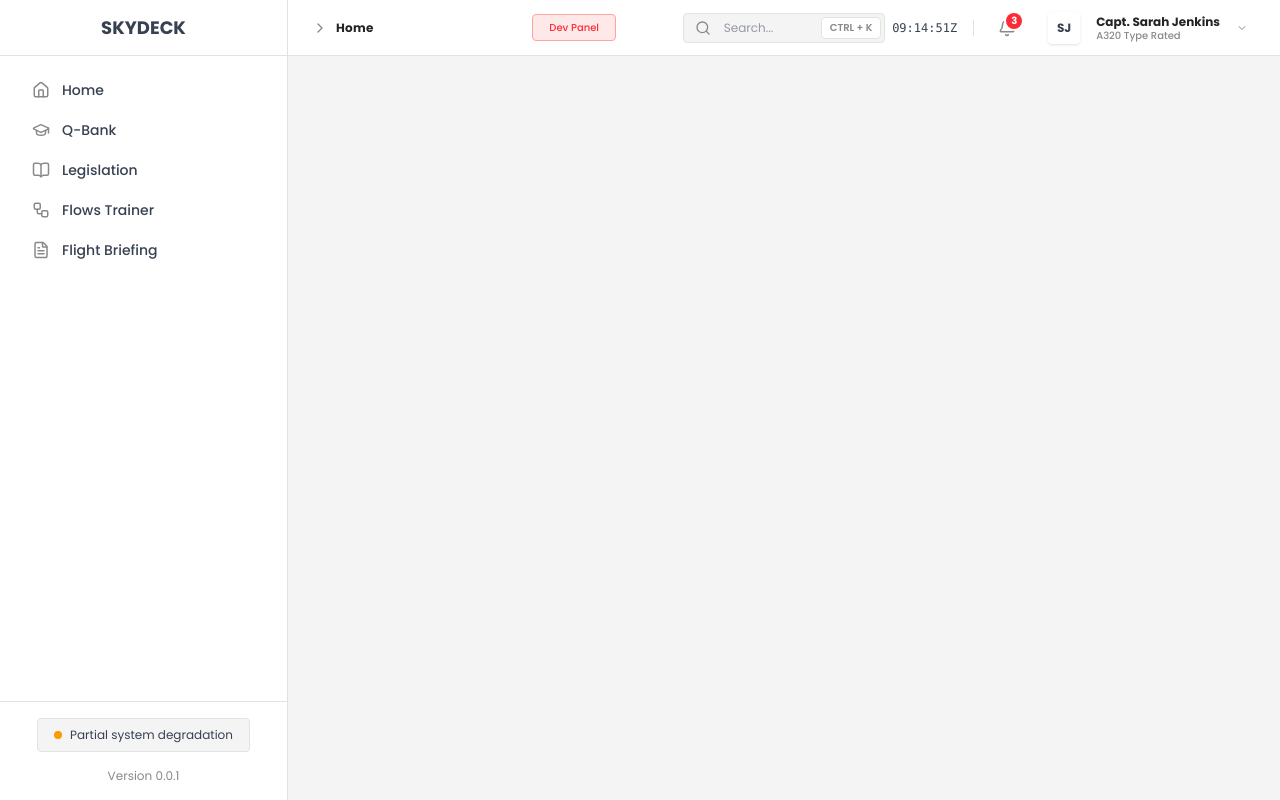
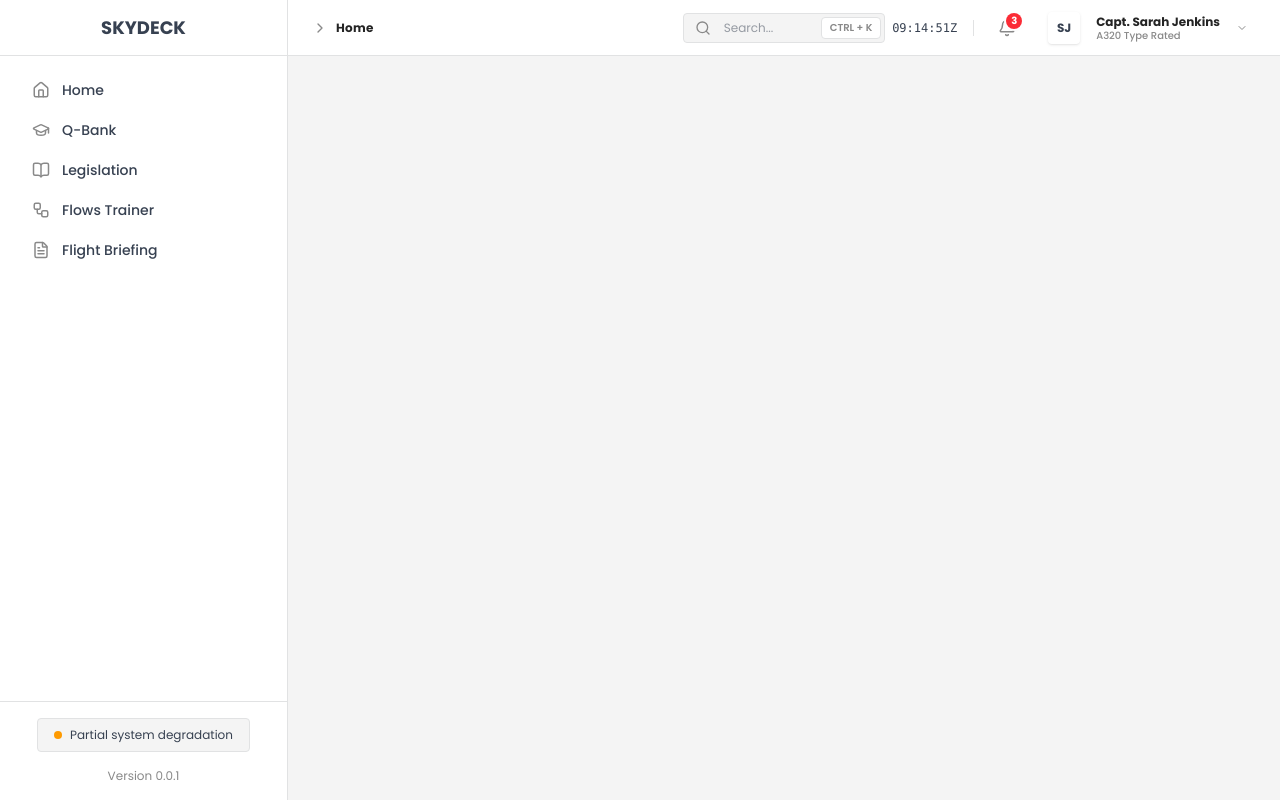
Before and after one commit to jurgenjacobsen/skydeck, a React (Vite) app: page /home in a window 1280 px wide. Built offline with nearby package versions, Linux system fonts and the light colour scheme.

Commit message:
🔥 Remove DevPanelButton from Header component; minor formatting adjustment in Sidebar component

```diff
--- a/src/components/gen/header.tsx
+++ b/src/components/gen/header.tsx
@@ -25,7 +25,6 @@ export default function Header({ onSearchClick }: { onSearchClick?: () => void }
             {/* Path / Section indicator */}
             <div className="flex items-center justify-between">
                 <Location />
-                <DevPanelButton onClick={() => setIsDevPanelOpen(true)} />
             </div>
 
             {/* Search Bar */}
@@ -41,17 +40,6 @@ export default function Header({ onSearchClick }: { onSearchClick?: () => void }
             </div>
             <DevPanel isOpen={isDevPanelOpen} onClose={() => setIsDevPanelOpen(false)} />
         </header>
-    );
-}
-
-function DevPanelButton({ onClick }: { onClick?: () => void }) {
-    return (
-        <button
-            onClick={onClick}
-            className="px-4 py-1.5 rounded text-vs font-mono border border-red-300 bg-red-300/25 text-red-500 font-medium cursor-pointer hover:bg-red-300/50 transition-colors"
-        >
-            Dev Panel
-        </button>
     );
 }
 
@@ -432,7 +420,7 @@ function User() {
 
                 <a
                     href="#logout"
-                    className="flex items-center gap-2 px-4 py-2 text-theme-error hover:bg-theme-error-light transition-colors hover:bg-theme-bg"
+                    className="flex items-center gap-2 px-4 py-2 text-theme-error transition-colors hover:bg-theme-bg"
                 >
                     <LogOut className="w-4 h-4 group-hover:text-red-500" />
                     <span className="font-medium group-hover:text-red-500">Log Out</span>
```
Also changed, not shown: src/components/gen/sidebar.tsx (line endings or trailing spaces).
